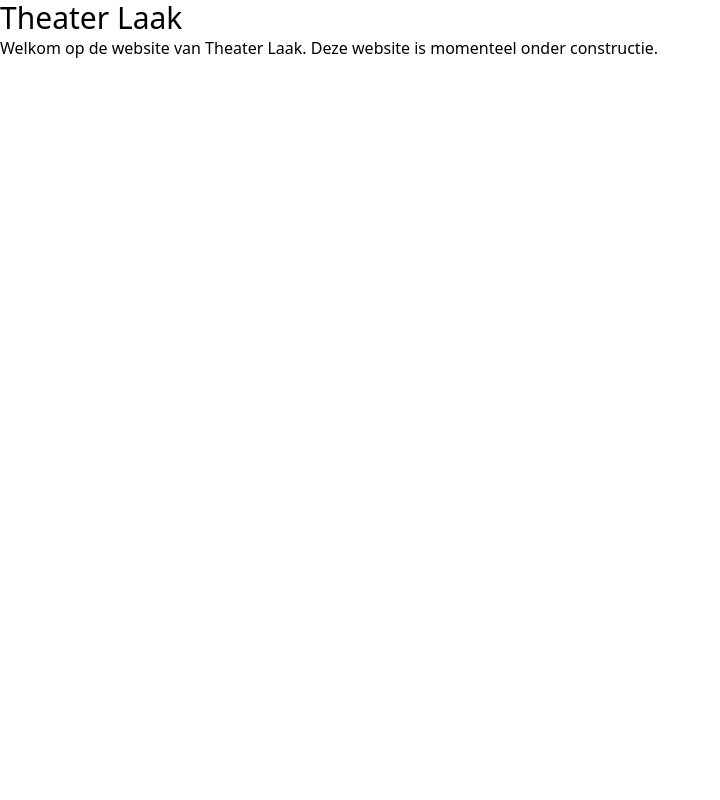
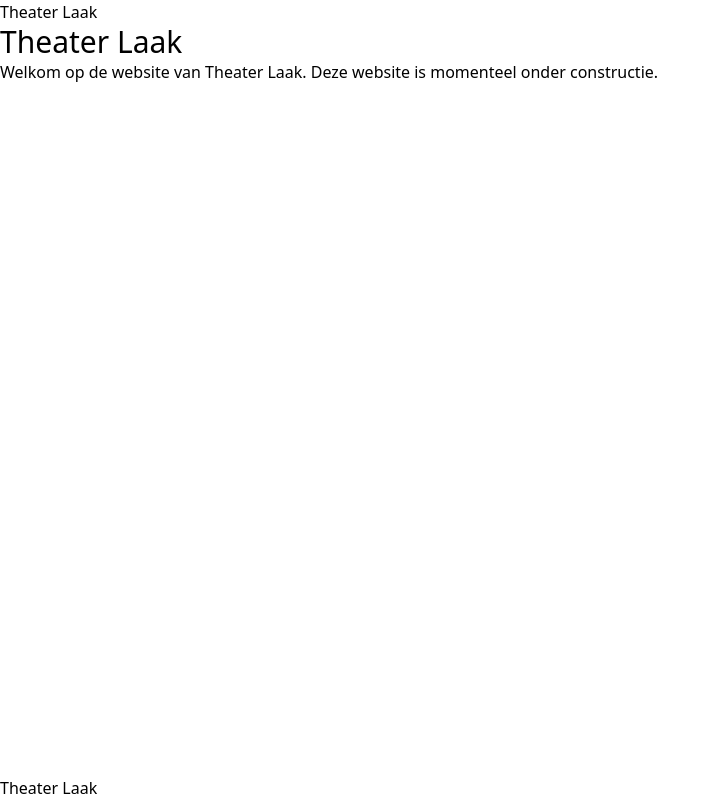
Before and after one commit to salomon-hhs/theater-laak, a React app in the folder frontend/: page / in a window 1280 px wide. Shown: the whole page, without its empty margins (0-720 px from the left). Built offline with nearby package versions, Linux system fonts and the light colour scheme.

Commit message:
Add layout and common layout components

```diff
--- /dev/null
+++ b/frontend/src/Components/Footer.js
@@ -0,0 +1,9 @@
+function Footer() {
+    return <footer>
+        <span>Theater Laak</span>
+        <nav>
+        </nav>
+    </footer>
+}
+
+export default Footer;
--- /dev/null
+++ b/frontend/src/Components/Header.js
@@ -0,0 +1,9 @@
+function Header() {
+    return <header>
+        <span>Theater Laak</span>
+        <nav>
+        </nav>
+    </header>
+}
+
+export default Header;
--- /dev/null
+++ b/frontend/src/Components/Layout.js
@@ -0,0 +1,12 @@
+import Header from "./Header";
+import Footer from "./Footer";
+
+function Layout({children}) {
+    return <div className="flex flex-col min-h-screen">
+        <Header/>
+        <div className="flex-grow">{children}</div>
+        <Footer/>
+    </div>
+}
+
+export default Layout;
--- a/frontend/src/index.js
+++ b/frontend/src/index.js
@@ -5,13 +5,14 @@
   RouterProvider,
 } from "react-router-dom";
 import './index.css';
+import Layout from './Components/Layout';
 import Home from './Home';
 import reportWebVitals from './reportWebVitals';
 
 const router = createBrowserRouter([
   {
     path: "/",
-    element: <Home />
+    element: <Layout><Home/></Layout>
   },
 ])
 
```
Also changed, not shown: frontend/src/index.css.
